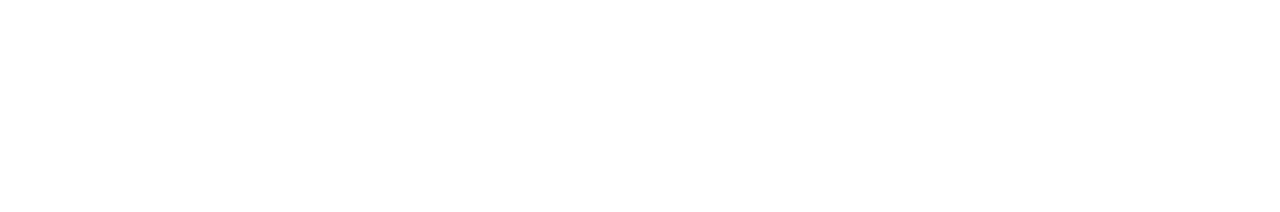
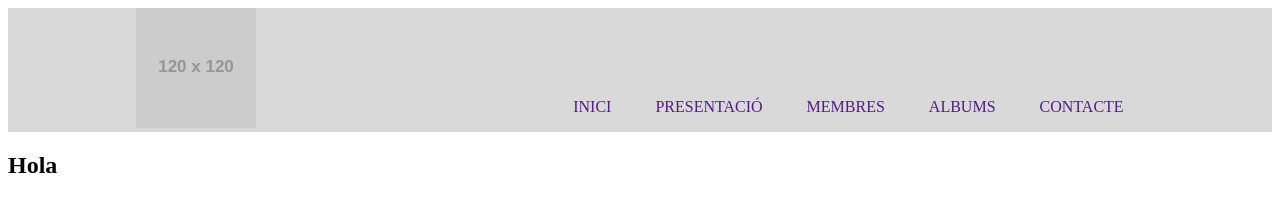
Before and after one commit to JosepGual/uoc-eines-html-css-p1, a website built with Parcel: page src/index.html in a window 1280 px wide. Built offline with nearby package versions, Linux system fonts and the light colour scheme; placeholder pictures from the web are drawn by us.

Commit message:
sass styles

```diff
--- a/package.json
+++ b/package.json
@@ -1,4 +1,3 @@
-
 {
   "name": "p1-uoc",
   "source": "src/index.html",
@@ -8,6 +7,7 @@
     "build": "parcel build"
   },
   "devDependencies": {
+    "@parcel/transformer-sass": "^2.12.0",
     "parcel": "latest"
   }
 }
--- a/src/index.html
+++ b/src/index.html
@@ -4,10 +4,30 @@
     <meta charset="UTF-8">
     <meta name="viewport" content="width=device-width, initial-scale=1.0">
     <title>P1 - UOC</title>
-    <link rel="stylesheet" href="css/styles.css">
+    <link rel="stylesheet" href="scss/styles.scss">
     <script type="module" src="js/app.js"></script>
 </head>
 <body>
+    <nav>
+        <div>
+            <img src="https://placehold.co/120" alt="REGGAETONPARE">
+        </div>
+        <ul>
+            <li><a href="">INICI</a></li>
+            <li><a href="">PRESENTACIÓ</a></li>
+            <li><a href="">MEMBRES</a></li>
+            <li><a href="">ALBUMS</a></li>
+            <li><a href="">CONTACTE</a></li>
+        </ul>
 
+    </nav>
+    <main>
+        <section>
+            <h1>Hola</h1>
+        </section>
+    </main>
+    <footer>
+
+    </footer>
 </body>
 </html>
--- /dev/null
+++ b/src/scss/_colors.scss
@@ -0,0 +1 @@
+$bg-nav: #D9D9D9;
--- /dev/null
+++ b/src/scss/_nav.scss
@@ -0,0 +1,19 @@
+nav{
+    display: flex;
+    justify-content: space-around;
+    align-items: flex-end;
+    background-color: $bg-nav;
+    div{
+        display: inline-block;
+    }
+    ul{
+        li{
+            display: inline-block;
+            a{
+
+                padding: 0 20px;
+                text-decoration: none;
+            }
+        }
+    }
+}
--- /dev/null
+++ b/src/scss/styles.scss
@@ -0,0 +1,3 @@
+
+@import '_colors';
+@import '_nav';
```
Also changed, not shown: src/css/styles.css (deleted), 1 other file.
